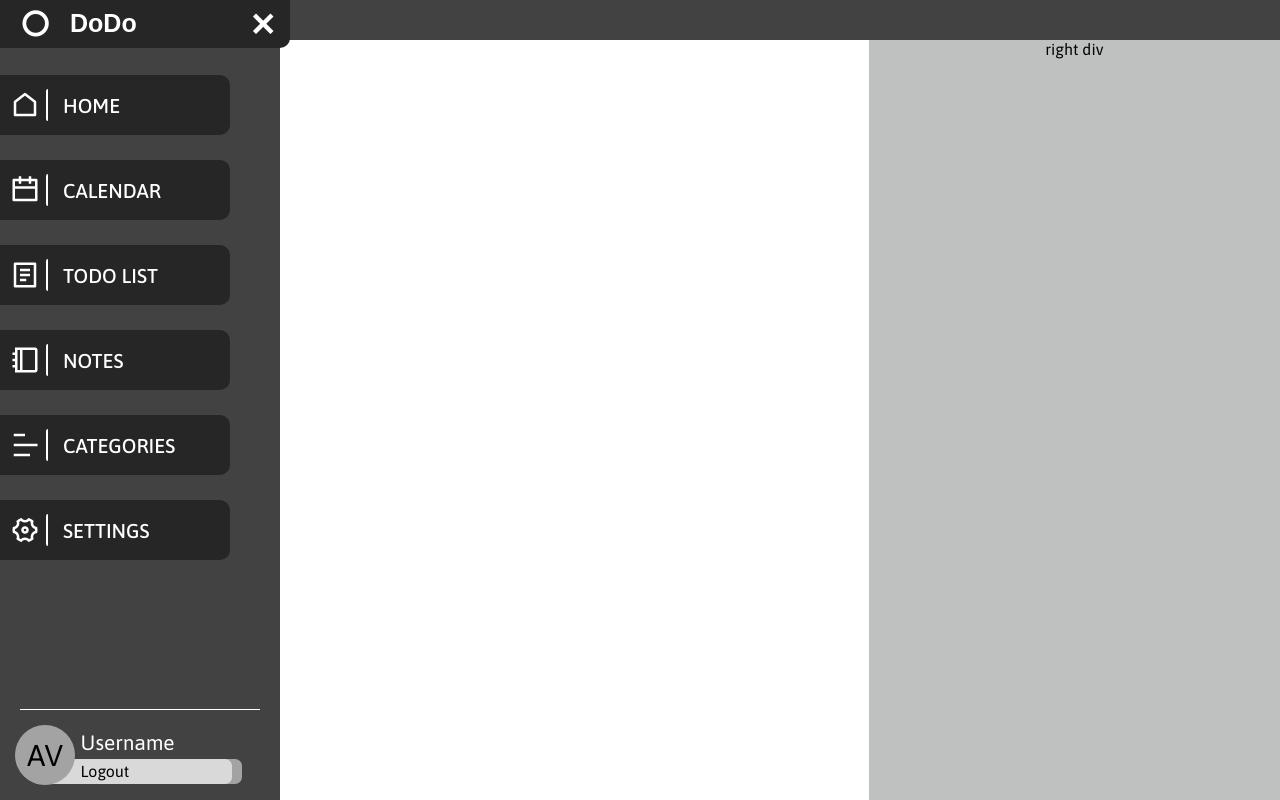
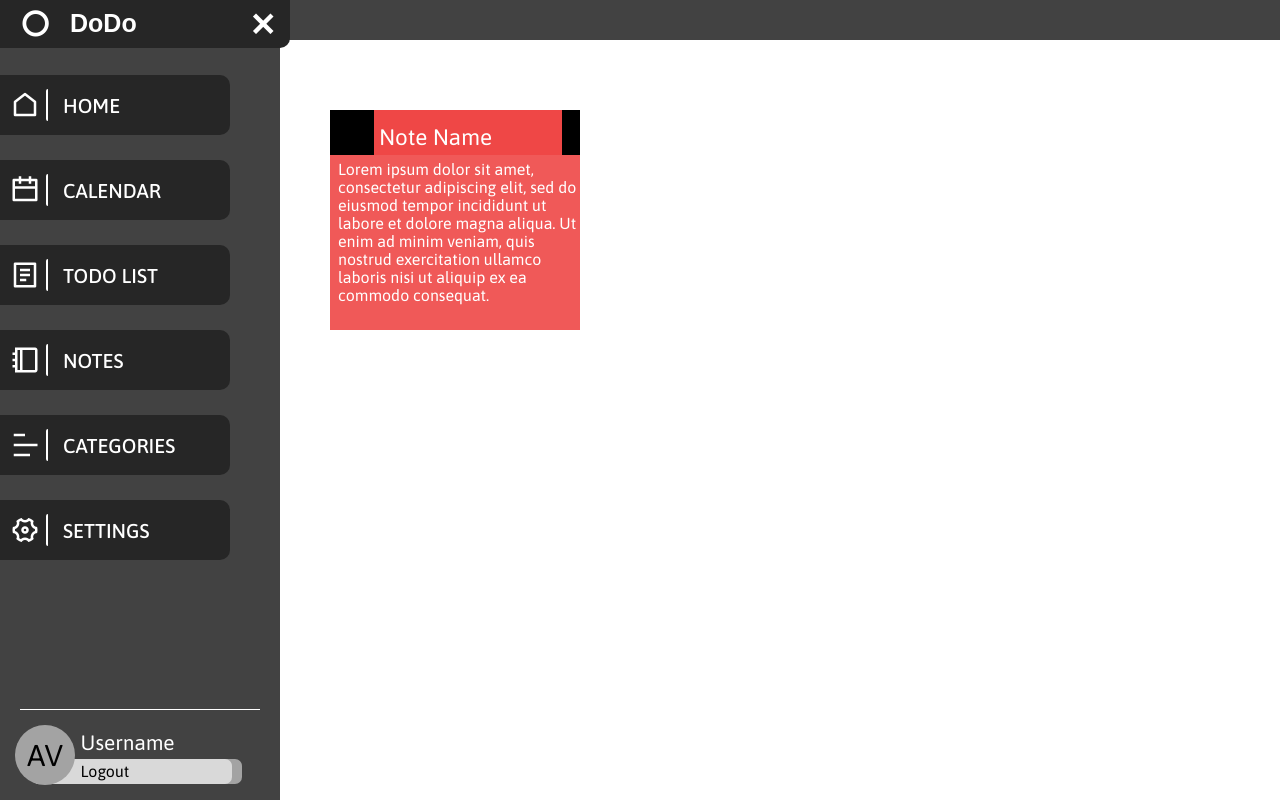
Before and after one commit to akai-org/akaitodo-frontend, a React (Create React App) app: page /notes in a window 1280 px wide. Built offline with nearby package versions, Linux system fonts and the light colour scheme.

Commit message:
Notes start, no modules yet

```diff
--- a/src/App.js
+++ b/src/App.js
@@ -2,21 +2,22 @@ import React from "react";
 import { BrowserRouter as Router, Routes, Route } from "react-router-dom";
 import NavBar from "./components/NavBar";
 import Home from "./pages/Home";
+import Notes from "./pages/Notes";
 import "./styles/App.scss";
 
 function App() {
   return (
     <main className="main" themestyle="default" thememode="light">
       <Router>
-        <NavBar/>
+        <NavBar />
         <div className="main-container">
           <Routes>
-            <Route path="/" element={<Home/>}/>
-            <Route path="/home" element={<Home/>}/>
-            <Route path="/calendar" element={<Home/>}/>
-            <Route path="/todolist" element={<Home/>}/>
-            <Route path="/categories" element={<Home/>}/>
-            <Route path="/notes" element={<Home/>}/>
+            <Route path="/" element={<Home />} />
+            <Route path="/home" element={<Home />} />
+            <Route path="/calendar" element={<Home />} />
+            <Route path="/todolist" element={<Home />} />
+            <Route path="/categories" element={<Home />} />
+            <Route path="/notes" element={<Notes />} />
           </Routes>
         </div>
       </Router>
--- /dev/null
+++ b/src/Notes/Note.js
@@ -0,0 +1,28 @@
+import React from "react";
+import "./styles/Note.scss";
+
+function Note() {
+  return (
+    <>
+      <div className="wrapper">
+        <div className="header">
+          <div className="flex-parent">
+            <div className="icon flex-child"></div>
+            <div className="name flex-child">Note Name</div>
+            <div className="setting flex-child"></div>
+          </div>
+        </div>
+        <div className="body">
+          <span className="note-text">
+            Lorem ipsum dolor sit amet, consectetur adipiscing elit, sed do
+            eiusmod tempor incididunt ut labore et dolore magna aliqua. Ut enim
+            ad minim veniam, quis nostrud exercitation ullamco laboris nisi ut
+            aliquip ex ea commodo consequat.
+          </span>
+        </div>
+      </div>
+    </>
+  );
+}
+
+export default Note;
--- /dev/null
+++ b/src/Notes/NotesMiddle.js
@@ -0,0 +1,14 @@
+import React from "react";
+import Note from "./Note";
+import "../styles/App.scss";
+import "./styles/NotesMiddle.scss";
+
+function NotesMiddle() {
+  return (
+    <div className="sub-middle">
+      <Note />
+    </div>
+  );
+}
+
+export default NotesMiddle;
--- /dev/null
+++ b/src/Notes/styles/Note.scss
@@ -0,0 +1,50 @@
+.wrapper {
+  height: 220px;
+  width: 250px;
+}
+
+.header {
+  height: 45px;
+  background-color: rgba($color: #ef4746, $alpha: 1);
+}
+
+.body {
+  height: 175px;
+  background-color: rgba($color: #ef4746, $alpha: 0.9);
+  text-align: left;
+}
+
+.note-text {
+  color: white;
+  display: inline-block;
+  margin-top: 5px;
+  margin-bottom: 5px;
+  margin-left: 8px;
+}
+
+.flex-parent {
+  height: 100%;
+  display: flex;
+  justify-content: flex-start;
+}
+
+.icon {
+  flex-shrink: 0;
+  flex-grow: 2.5;
+  background-color: black;
+}
+
+.name {
+  color: white;
+  font-size: 1.4rem;
+  text-align: left;
+  align-self: end;
+  margin-left: 5px;
+  margin-bottom: 5px;
+  flex-grow: 4;
+}
+
+.setting {
+  flex-grow: 1;
+  background-color: black;
+}
--- /dev/null
+++ b/src/Notes/styles/NotesMiddle.scss
@@ -0,0 +1,11 @@
+* {
+  box-sizing: border-box;
+}
+.sub-middle {
+  margin-left: 50px;
+  margin-top: 70px;
+  width: 100%;
+  display: flex;
+  justify-content: flex-start;
+  flex-wrap: wrap;
+}
--- /dev/null
+++ b/src/pages/Notes.js
@@ -0,0 +1,14 @@
+import React from "react";
+import NotesMiddle from "../Notes/NotesMiddle";
+import "../styles/App.scss";
+import "../styles/Home.scss";
+
+function Notes() {
+  return (
+    <div className="home">
+      <NotesMiddle className="middle" />
+    </div>
+  );
+}
+
+export default Notes;
```
